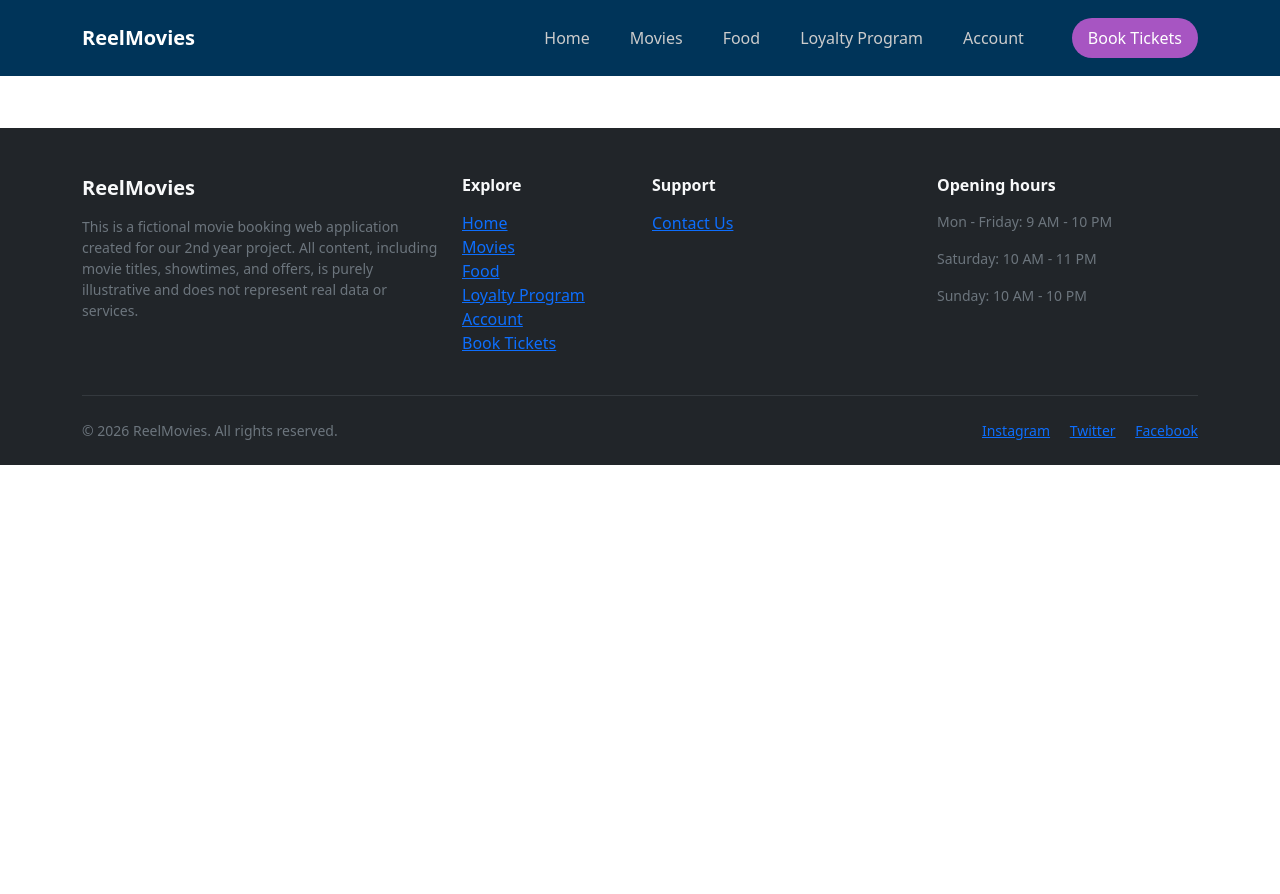
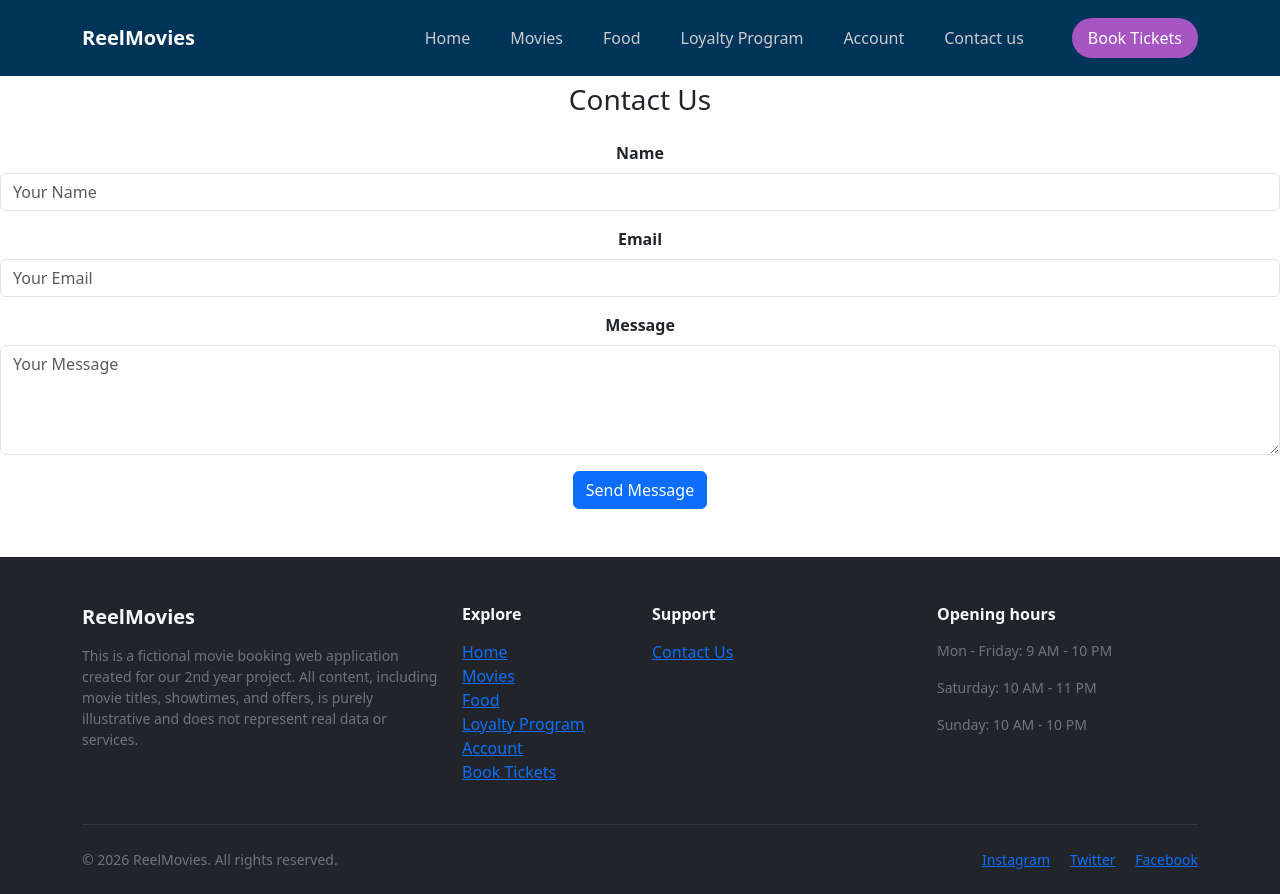
Before and after one commit to X00222712/ReelMovies, a SvelteKit app: page /contact in a window 1280 px wide. Before the commit this address had no page. Before the commit the page ends 800 px from the top, so only its background shows below. Built offline with nearby package versions, Linux system fonts and the light colour scheme.

Commit message:
Start of contact page
Start of contact page

```diff
--- a/src/routes/+layout.svelte
+++ b/src/routes/+layout.svelte
@@ -65,10 +65,12 @@
           <a class="nav-link" href="#">Loyalty Program</a>
         </li>
 
-		<li class="nav-item">
+		    <li class="nav-item">
           <a class="nav-link" href="#">Account</a>
         </li>
-
+        <li class="nav-item">
+          <a class="nav-link" href="/contact">Contact us</a>
+        </li>
         <li class="nav-item">
           <a class="nav-link btn-ticket ms-lg-3 px-3" href="#">
             Book Tickets
--- /dev/null
+++ b/src/routes/contact/+page.svelte
@@ -0,0 +1,27 @@
+<script>
+
+
+
+</script>
+<h3 class="text-center">Contact Us</h3>
+<h3 class="text-center">Contact Us</h3>
+<h3 class="text-center">Contact Us</h3>
+
+<form class="text-center mt-4">
+  <div class="text-center mb-3">
+    <label for="name" class="form-label fw-bold">Name</label>
+    <input type="text" class="form-control" id="name" placeholder="Your Name">
+  </div>
+
+  <div class="text-center mb-3">
+    <label for="email" class="form-label fw-bold">Email</label>
+    <input type="email" class="form-control" id="email" placeholder="Your Email">
+  </div>
+
+  <div class="text-center mb-3">
+    <label for="message" class="form-label fw-bold">Message</label>
+    <textarea class="form-control" id="message" rows="4" placeholder="Your Message"></textarea>
+  </div>
+
+  <button type="submit" class="btn btn-primary">Send Message</button>
+</form>
```
